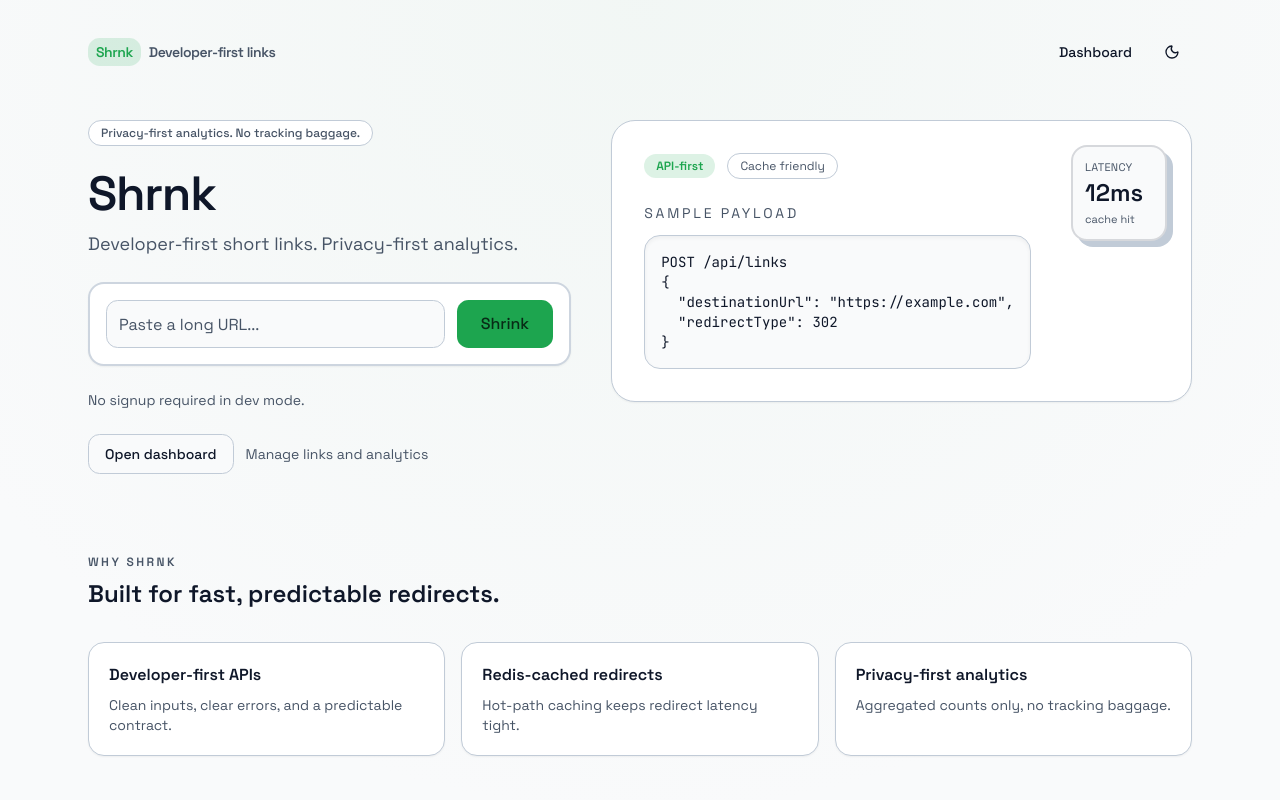
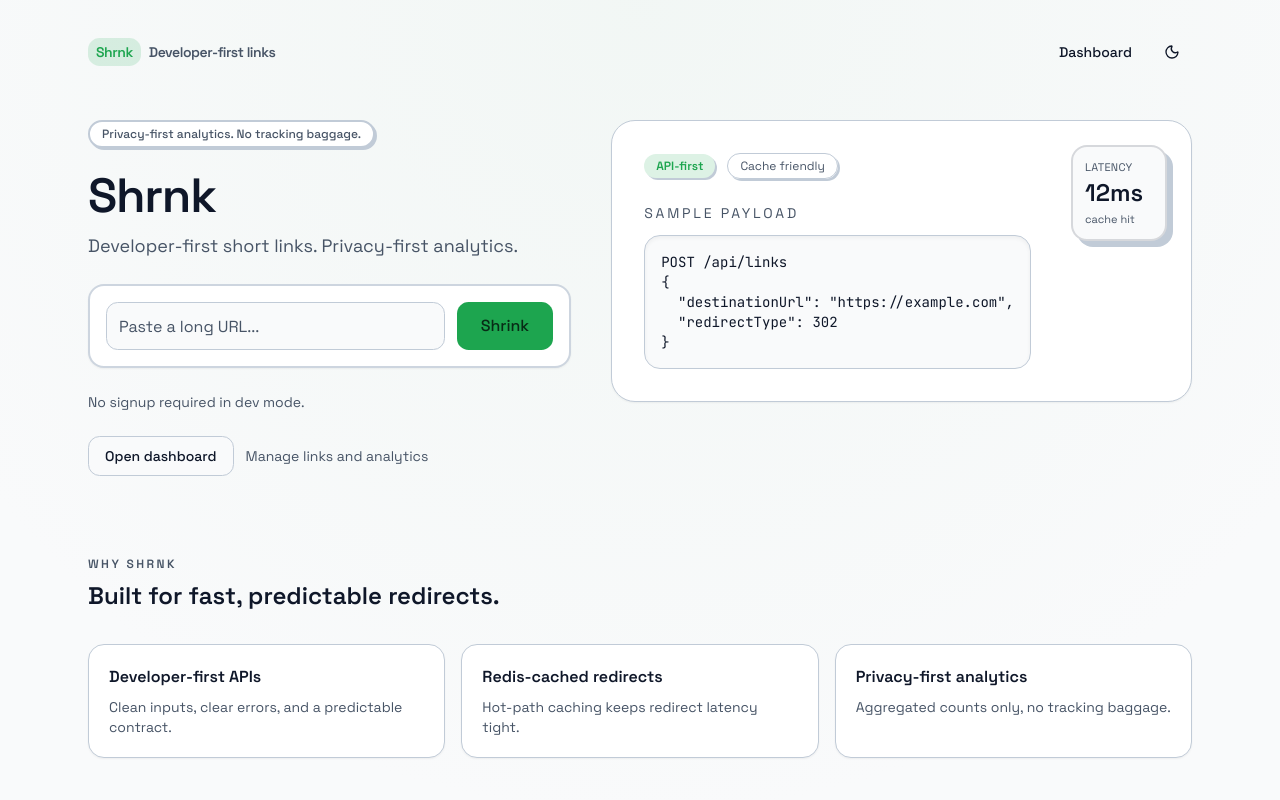
Before and after one commit to jasonmic2000/shrnk, a Next.js app in the folder apps/web/: page / in a window 1280 px wide. Shown: the top 800 px of the page. Built offline with nearby package versions, Linux system fonts and the light colour scheme.

Commit message:
style: update homepage pill-style with shadows

```diff
--- a/apps/web/app/page.tsx
+++ b/apps/web/app/page.tsx
@@ -24,7 +24,7 @@ export default function HomePage() {
     <div className="space-y-20 pb-24 pt-6">
       <section className="grid items-start gap-10 md:grid-cols-[1.1fr_0.9fr]">
         <div className="space-y-6">
-          <div className="border-border bg-card text-muted-foreground inline-flex items-center gap-2 rounded-full border px-3 py-1 text-xs font-medium">
+          <div className="border-border bg-card text-muted-foreground inline-flex items-center gap-2 rounded-full border-2 px-3 py-1 text-xs font-medium shadow-[2px_2px_0_hsl(var(--border))]">
             Privacy-first analytics. No tracking baggage.
           </div>
           <div className="space-y-3">
@@ -59,10 +59,10 @@ export default function HomePage() {
         <div className="border-border bg-card relative rounded-3xl border p-8 shadow-sm">
           <div className="space-y-6">
             <div className="flex items-center gap-3">
-              <span className="bg-primary/15 text-primary cursor-default select-none rounded-full px-3 py-1 text-xs font-semibold">
+              <span className="bg-primary/15 text-primary cursor-default select-none rounded-full px-3 py-1 text-xs font-semibold shadow-[2px_2px_0_hsl(var(--border))]">
                 API-first
               </span>
-              <span className="border-border text-muted-foreground cursor-default select-none rounded-full border px-3 py-1 text-xs">
+              <span className="border-border text-muted-foreground cursor-default select-none rounded-full border px-3 py-1 text-xs shadow-[2px_2px_0_hsl(var(--border))]">
                 Cache friendly
               </span>
             </div>
```
